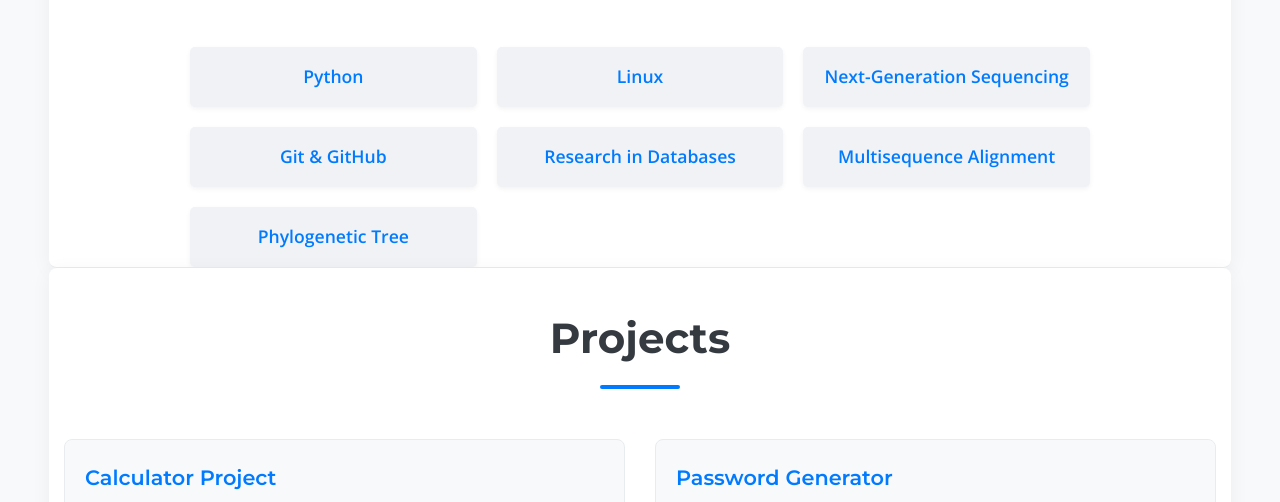
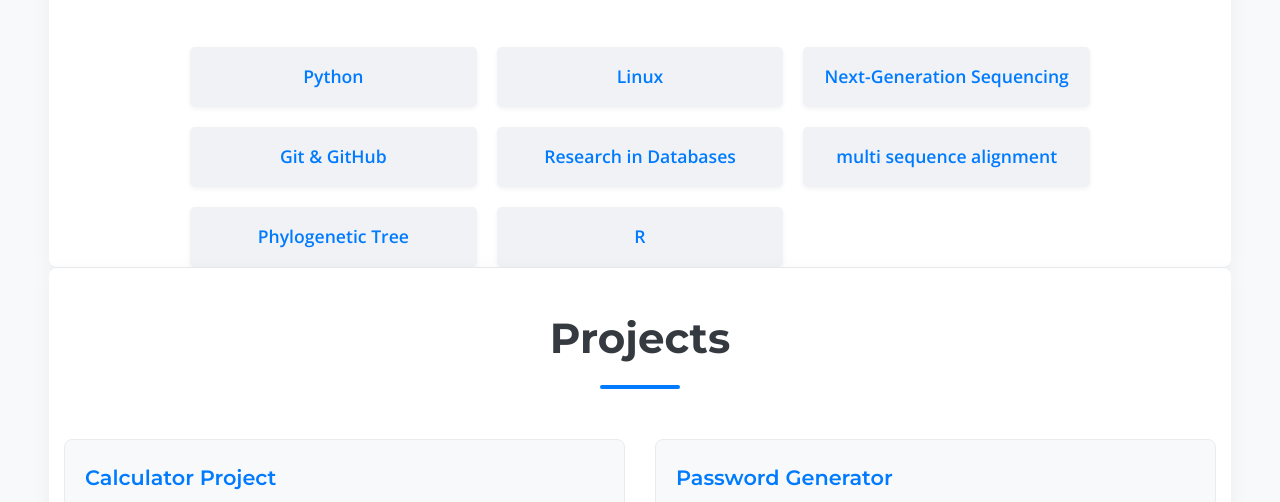
Before and after one commit to AhmadElkfrawy/portfolio-website, a plain HTML site: page index.html in a window 1280 px wide. Shown: the part 1163-1665 px from the top of the page. Drawn offline with nearby package versions, Linux system fonts and the light colour scheme.

Commit message:
fix: Correctly update skills section

```diff
--- a/index.html
+++ b/index.html
@@ -53,8 +53,9 @@
                 <li>Next-Generation Sequencing</li>
                 <li>Git & GitHub</li>
                 <li>Research in Databases</li>
-                <li>Multisequence Alignment</li>
+                <li>multi sequence alignment</li>
                 <li>Phylogenetic Tree</li>
+                <li>R</li>
             </ul>
         </section>
 
```
